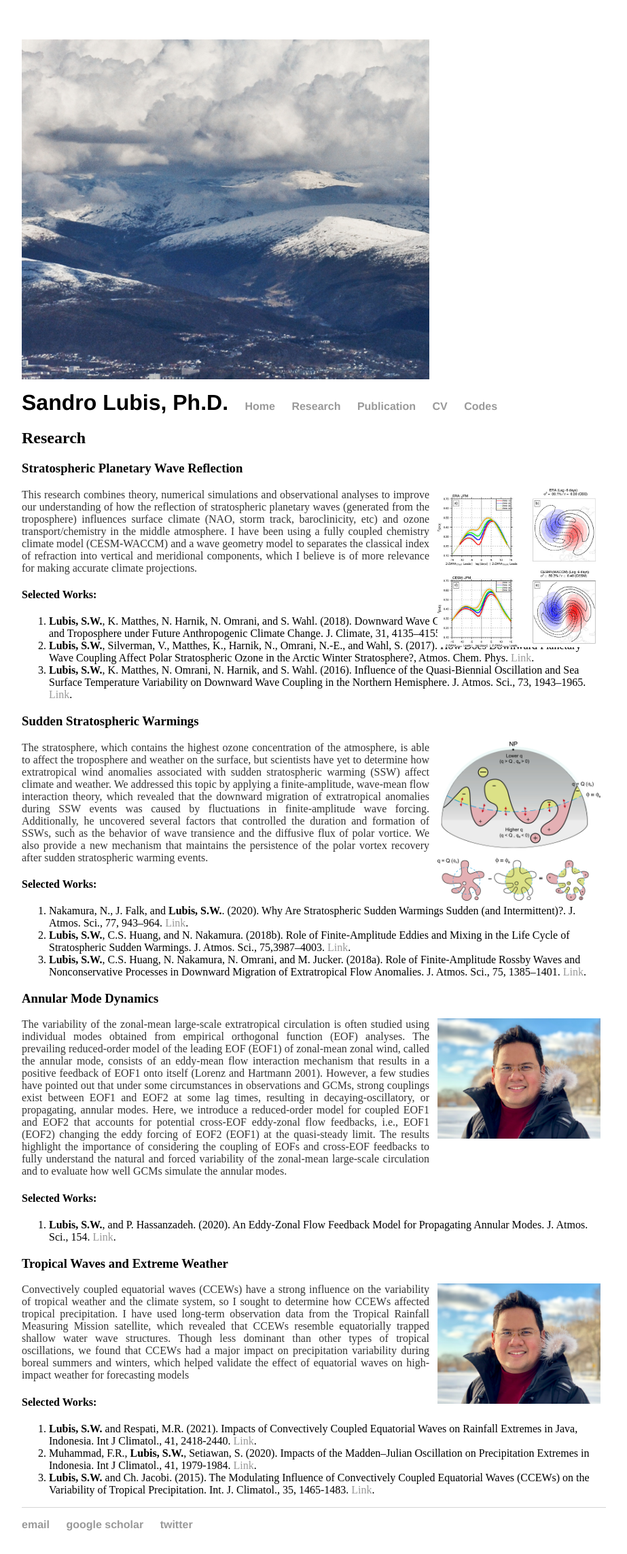
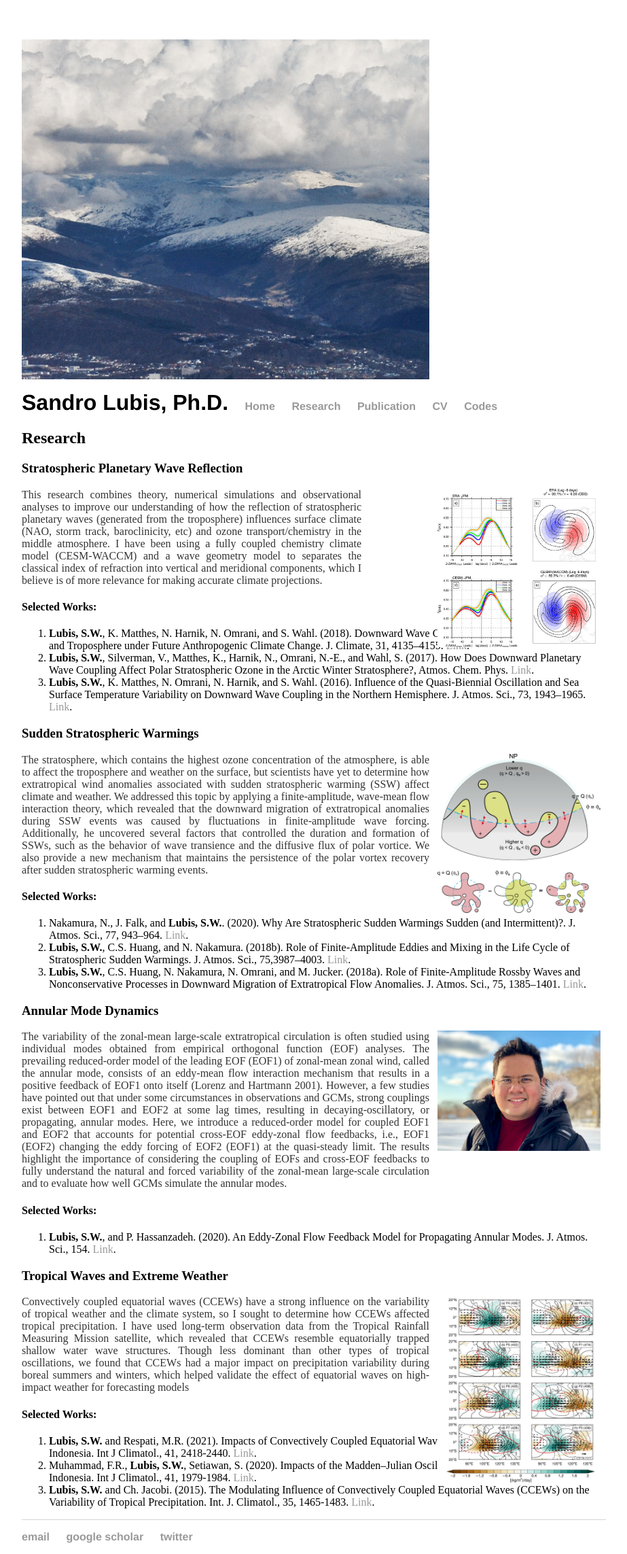
Before and after one commit to sandrolubis/sandrolubis.github.io, a Jekyll site: the page built from research/index.html, in a window 1280 px wide. Shown: the whole page at 68% size, without its empty margins (276-1199 px from the left). Built offline with Jekyll 4.4.1, drawn with Linux system fonts in a browser that asks for light colours.

Commit message:
Update index.html

```diff
--- a/research/index.html
+++ b/research/index.html
@@ -6,7 +6,7 @@ title: Research Interests | Sandro Lubis
 			<h2>Research</h2>
 			<h3>Stratospheric Planetary Wave Reflection</h3>
 			<img src="https://sandrolubis.github.io/assets/images/full-jas-d-15-0072.1-f2.jpg" alt="Fig 1" style="position:absolute; left:920px; width:240px">
-			<p class="indented", style="width:600px"><font size=3> This research combines theory, numerical simulations and
+			<p class="indented", style="width:500px"><font size=3> This research combines theory, numerical simulations and
 				observational analyses to improve our understanding of how the reflection of stratospheric planetary waves (generated from the troposphere)
 				 influences surface climate (NAO, storm track, baroclinicity, etc) and ozone transport/chemistry in the middle atmosphere. I have been
 				using a fully coupled chemistry climate model (CESM-WACCM) and a wave geometry model to separates the classical index of refraction into vertical and meridional
@@ -55,7 +55,7 @@ title: Research Interests | Sandro Lubis
 
 
 			<h3>Tropical Waves and Extreme Weather</h3>
-			<img src="https://sandrolubis.github.io/assets/images/profile.jpg" alt="Fig 4" style="position:absolute; left:920px; width:240px">
+			<img src="https://sandrolubis.github.io/assets/images/kelvin.jpeg" alt="Fig 4" style="position:absolute; left:920px; width:240px">
 			<p class="indented", style="width:600px"><font size=3> Convectively coupled equatorial waves (CCEWs) have a strong influence on the variability of
 				tropical weather and the climate system, so I sought to determine how CCEWs affected tropical precipitation.
 				I have used long-term observation data from the Tropical Rainfall Measuring Mission satellite, which revealed that CCEWs resemble
```
